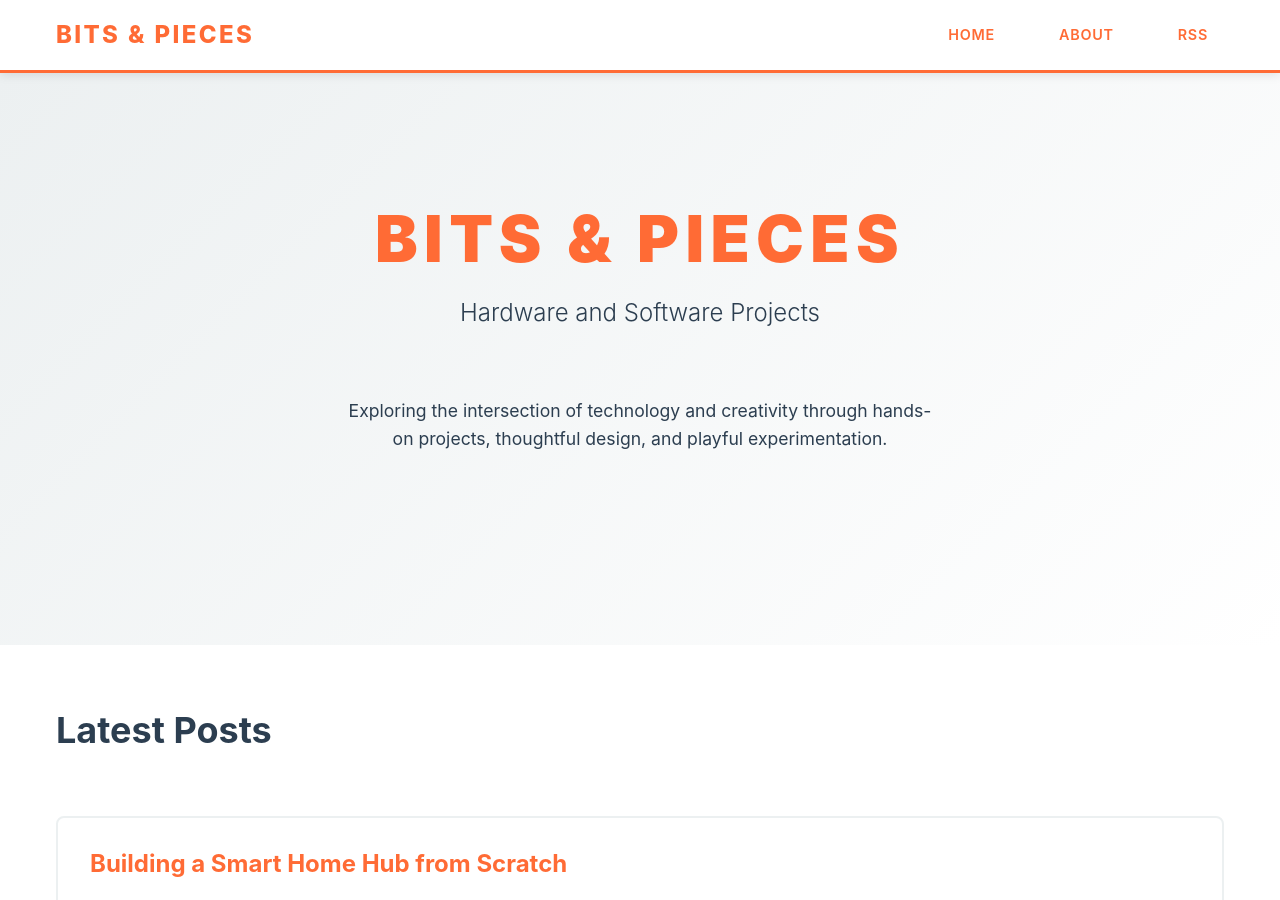
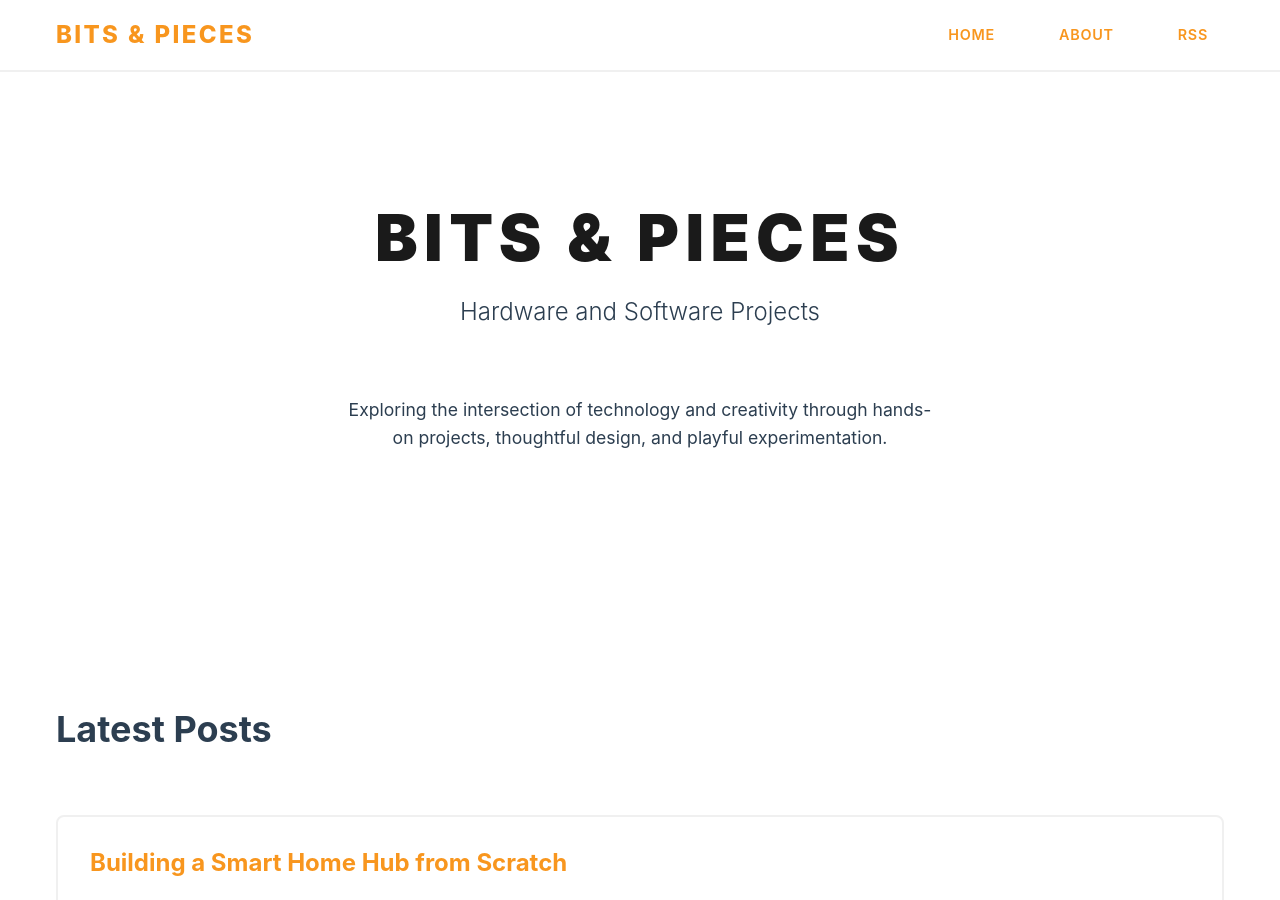
Before and after one commit to aliroberts/aliroberts.github.io, a Jekyll site: the page built from index.html, in a window 1280 px wide and 900 px high. Built offline with Jekyll 4.4.1, drawn with Linux system fonts in a browser that asks for light colours.

Commit message:
Synthesizer-based styling

```diff
--- a/assets/css/main.css
+++ b/assets/css/main.css
@@ -2,14 +2,19 @@
 
 /* CSS Custom Properties */
 :root {
-  /* Color Palette - Bauhaus inspired with playful touches */
-  --color-primary: #ff6b35;     /* Vibrant orange */
-  --color-secondary: #004e89;   /* Deep blue */
-  --color-accent: #f7931e;      /* Warm yellow-orange */
+  /* Color Palette - Inspired by the synthesizer prototype */
+  --color-primary: #F8961E;     /* Orange (from knob) */
+  --color-secondary: #845EC2;   /* Purple (from knob) */
+  --color-accent: #4D908E;      /* Cyan (from knob) */
   --color-neutral: #2c3e50;     /* Dark gray-blue */
-  --color-light: #ecf0f1;       /* Light gray */
+  --color-light: #f0f0f0;       /* Light gray */
   --color-white: #ffffff;
   --color-black: #1a1a1a;
+
+  /* Additional accent colors from the synth for playful touches */
+  --color-accent-green: #90BE6D;
+  --color-accent-yellow: #F9C74F;
+  --color-accent-red: #F94242;
 
   /* Typography */
   --font-primary: 'Inter', -apple-system, BlinkMacSystemFont, 'Segoe UI', Roboto, sans-serif;
@@ -86,12 +91,11 @@ a:hover {
 /* Header */
 .site-header {
   background: var(--color-white);
-  border-bottom: 3px solid var(--color-primary);
+  border-bottom: 2px solid var(--color-light);
   padding: var(--space-sm) 0;
   position: sticky;
   top: 0;
   z-index: 100;
-  box-shadow: 0 2px 10px rgba(0,0,0,0.1);
 }
 
 .nav {
@@ -109,7 +113,7 @@ a:hover {
 }
 
 .nav-logo:hover {
-  color: var(--color-accent);
+  color: var(--color-black);
 }
 
 .nav-menu {
@@ -131,8 +135,7 @@ a:hover {
 }
 
 .nav-menu a:hover {
-  background: var(--color-primary);
-  color: var(--color-white);
+  color: var(--color-primary);
 }
 
 /* Main Content */
@@ -144,13 +147,13 @@ a:hover {
 .hero {
   padding: var(--space-xl) 0;
   text-align: center;
-  background: linear-gradient(135deg, var(--color-light) 0%, var(--color-white) 100%);
+  background: var(--color-white);
 }
 
 .hero-title {
   font-size: 4rem;
   font-weight: 900;
-  color: var(--color-primary);
+  color: var(--color-black);
   margin-bottom: var(--space-sm);
   text-transform: uppercase;
   letter-spacing: 0.1em;
@@ -187,31 +190,12 @@ a:hover {
   border: 2px solid var(--color-light);
   border-radius: var(--border-radius-lg);
   padding: var(--space-md);
-  transition: all 0.3s ease;
-  position: relative;
-  overflow: hidden;
-}
-
-.post-card::before {
-  content: '';
-  position: absolute;
-  top: 0;
-  left: 0;
-  width: 4px;
-  height: 100%;
-  background: var(--color-primary);
-  transform: scaleY(0);
-  transition: transform 0.3s ease;
+  transition: all 0.2s ease;
 }
 
 .post-card:hover {
   border-color: var(--color-primary);
-  transform: translateY(-4px);
-  box-shadow: 0 8px 25px rgba(0,0,0,0.1);
-}
-
-.post-card:hover::before {
-  transform: scaleY(1);
+  background-color: #fafafa;
 }
 
 .post-card-title {
@@ -241,12 +225,12 @@ a:hover {
   text-align: center;
   margin-bottom: var(--space-lg);
   padding-bottom: var(--space-md);
-  border-bottom: 3px solid var(--color-primary);
+  border-bottom: 2px solid var(--color-light);
 }
 
 .post-title {
   font-size: 3rem;
-  color: var(--color-primary);
+  color: var(--color-black);
   margin-bottom: var(--space-sm);
 }
 
@@ -279,17 +263,16 @@ a:hover {
 
 .post-content code {
   background: var(--color-light);
+  color: var(--color-neutral);
   padding: 0.2em 0.4em;
   border-radius: var(--border-radius);
-  font-family: var(--font-mono);
   font-size: 0.9em;
 }
 
 .post-content pre {
-  background: var(--color-neutral);
-  color: var(--color-white);
-  padding: var(--space-md);
-  border-radius: var(--border-radius-lg);
+  background: var(--color-light);
+  padding: var(--space-sm);
+  border-radius: var(--border-radius);
   overflow-x: auto;
   margin: var(--space-md) 0;
 }
@@ -297,20 +280,21 @@ a:hover {
 .post-content pre code {
   background: none;
   padding: 0;
-  color: inherit;
+  border-radius: 0;
+  font-size: 1em;
 }
 
 .post-content blockquote {
+  margin: var(--space-md) 0;
+  padding: var(--space-sm) var(--space-md);
   border-left: 4px solid var(--color-primary);
-  padding-left: var(--space-md);
-  margin: var(--space-md) 0;
+  background: var(--color-light);
+  color: var(--color-neutral);
   font-style: italic;
-  color: var(--color-neutral);
-  opacity: 0.8;
 }
 
 .post-footer {
-  margin-top: var(--space-xl);
+  margin-top: var(--space-lg);
   padding-top: var(--space-md);
   border-top: 2px solid var(--color-light);
 }
```
